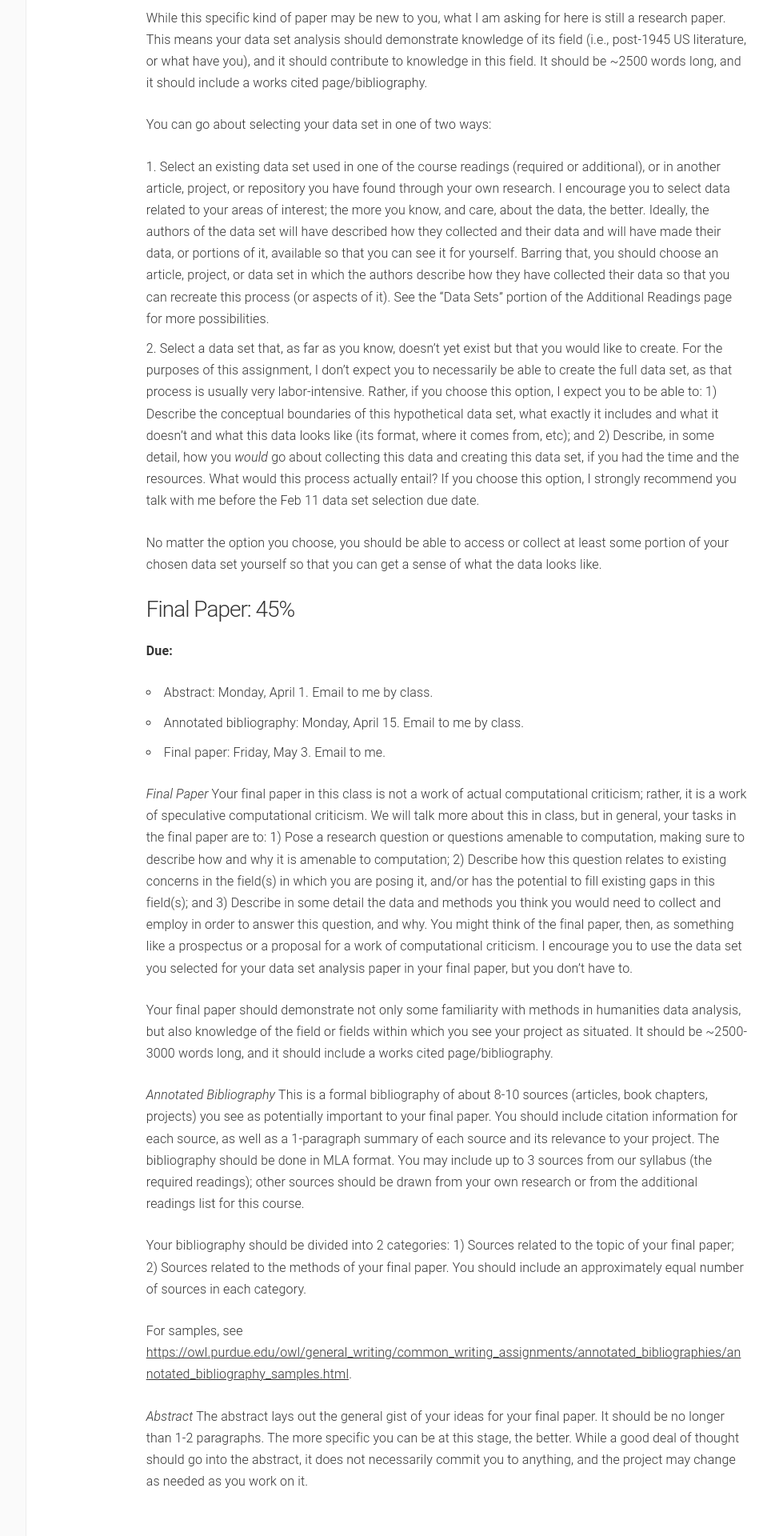
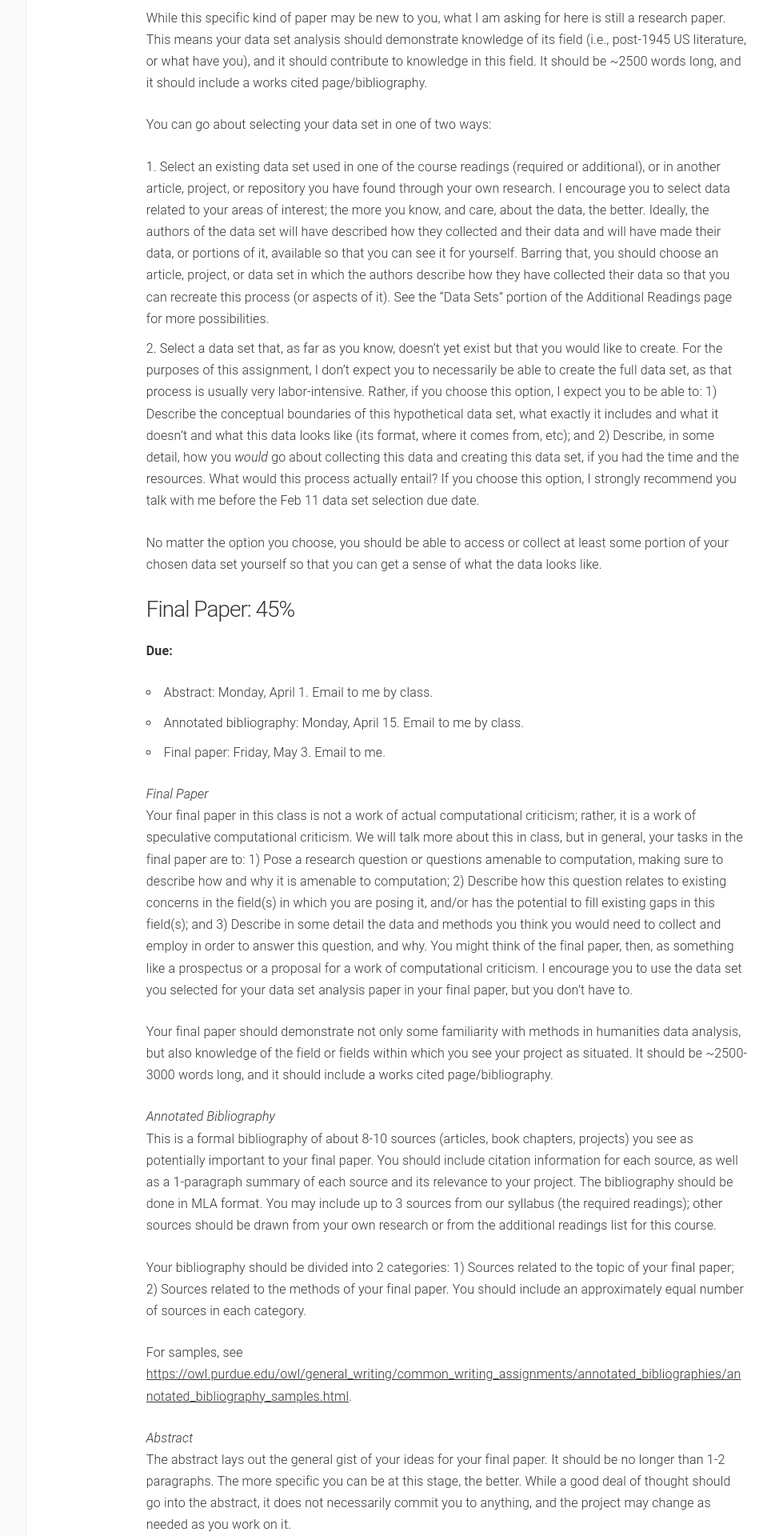
Before and after one commit to lcthomas/eng682s19, a Jekyll site: the page built from requirements.md, in a window 1280 px wide. Shown: the part 2583-4503 px from the top of the page at 80% size, without its empty margins (180-1144 px from the left). Built offline with Jekyll 4.4.1, drawn with Linux system fonts in a browser that asks for light colours.

Commit message:
new lines

```diff
--- a/requirements.md
+++ b/requirements.md
@@ -58,17 +58,17 @@ No matter the option you choose, you should be able to access or collect at leas
 * Annotated bibliography: Monday, April 15. Email to me by class.
 * Final paper: Friday, May 3. Email to me.
 
-_Final Paper_
+_Final Paper_<br/>
 Your final paper in this class is not a work of actual computational criticism; rather, it is a work of speculative computational criticism. We will talk more about this in class, but in general, your tasks in the final paper are to: 1) Pose a research question or questions amenable to computation, making sure to describe how and why it is amenable to computation; 2) Describe how this question relates to existing concerns in the field(s) in which you are posing it, and/or has the potential to fill existing gaps in this field(s); and 3) Describe in some detail the data and methods you think you would need to collect and employ in order to answer this question, and why. You might think of the final paper, then, as something like a prospectus or a proposal for a work of computational criticism. I encourage you to use the data set you selected for your data set analysis paper in your final paper, but you don't have to.
 
 Your final paper should demonstrate not only some familiarity with methods in humanities data analysis, but also knowledge of the field or fields within which you see your project as situated. It should be ~2500-3000 words long, and it should include a works cited page/bibliography.
 
-_Annotated Bibliography_
+_Annotated Bibliography_<br/>
 This is a formal bibliography of about 8-10 sources (articles, book chapters, projects) you see as potentially important to your final paper. You should include citation information for each source, as well as a 1-paragraph summary of each source and its relevance to your project. The bibliography should be done in MLA format. You may include up to 3 sources from our syllabus (the required readings); other sources should be drawn from your own research or from the additional readings list for this course.
 
 Your bibliography should be divided into 2 categories: 1) Sources related to the topic of your final paper; 2) Sources related to the methods of your final paper. You should include an approximately equal number of sources in each category.
 
 For samples, see [https://owl.purdue.edu/owl/general_writing/common_writing_assignments/annotated_bibliographies/annotated_bibliography_samples.html](https://owl.purdue.edu/owl/general_writing/common_writing_assignments/annotated_bibliographies/annotated_bibliography_samples.html).
 
-_Abstract_
+_Abstract_<br/>
 The abstract lays out the general gist of your ideas for your final paper. It should be no longer than 1-2 paragraphs. The more specific you can be at this stage, the better. While a good deal of thought should go into the abstract, it does not necessarily commit you to anything, and the project may change as needed as you work on it.
```
